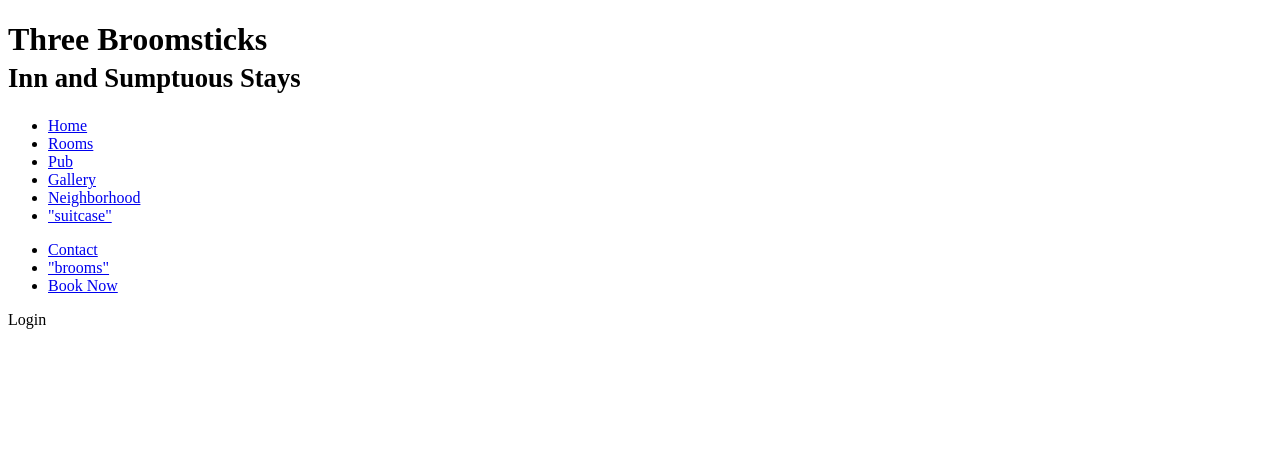
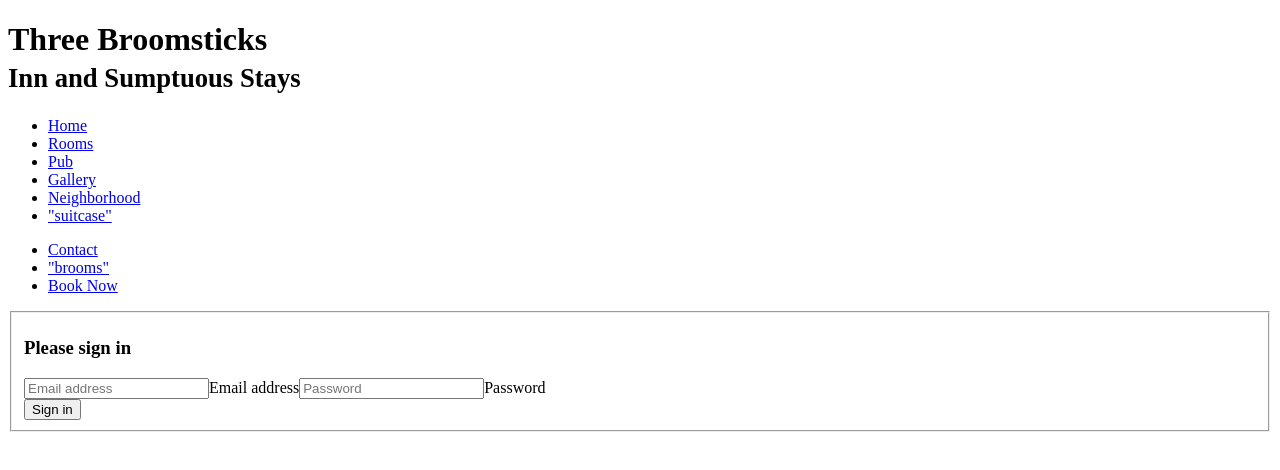
Before and after one commit to schatfield/The-Three-Broomsticks-Inn, a React (Create React App) app: page /myaccount in a window 1280 px wide. Shown: the top 470 px of the page. Built offline with nearby package versions, Linux system fonts and the light colour scheme.

Commit message:
mad changes to Auth.js

```diff
--- a/src/components/auth/Auth.js
+++ b/src/components/auth/Auth.js
@@ -1,12 +1,64 @@
 import React, { Component } from 'react';
 
 class Auth extends Component {
+    // Set initial state
+  state = {
+    name: "",
+    email: "",
+    password: "",
+  }
+
+  // Update state whenever an input field is edited
+  handleFieldChange = (evt) => {
+    const stateToChange = {}
+    stateToChange[evt.target.id] = evt.target.value
+    stateToChange = {
+        id: value
+    }
+    this.setState({id: value})
+  }
+
+  handleLogin = (evt) => {
+    evt.preventDefault()
+    /*
+        For now, just store the email and password that
+        the customer enters into local storage.
+    */
+    localStorage.setItem(
+        "credentials",
+        JSON.stringify({
+            email: this.state.email,
+            password: this.state.password
+        })
+    )
+    this.props.history.push("/rooms");
+
+  }
 
     render() {
 
         return (
-            // JSX goes here
-            <p>Login</p>
+            <form onSubmit={this.handleLogin}>
+        <fieldset>
+            <h3>Please sign in</h3>
+            <div className="formgrid">
+                <input onChange={this.handleFieldChange} type="email"
+                    id="email"
+                    placeholder="Email address"
+                    required="" autoFocus="" />
+                <label htmlFor="inputEmail">Email address</label>
+
+                <input onChange={this.handleFieldChange} type="password"
+                    id="password"
+                    placeholder="Password"
+                    required="" />
+                <label htmlFor="inputPassword">Password</label>
+            </div>
+            <button type="submit">
+                Sign in
+            </button>
+        </fieldset>
+      </form>
         )
     }
 }
```
